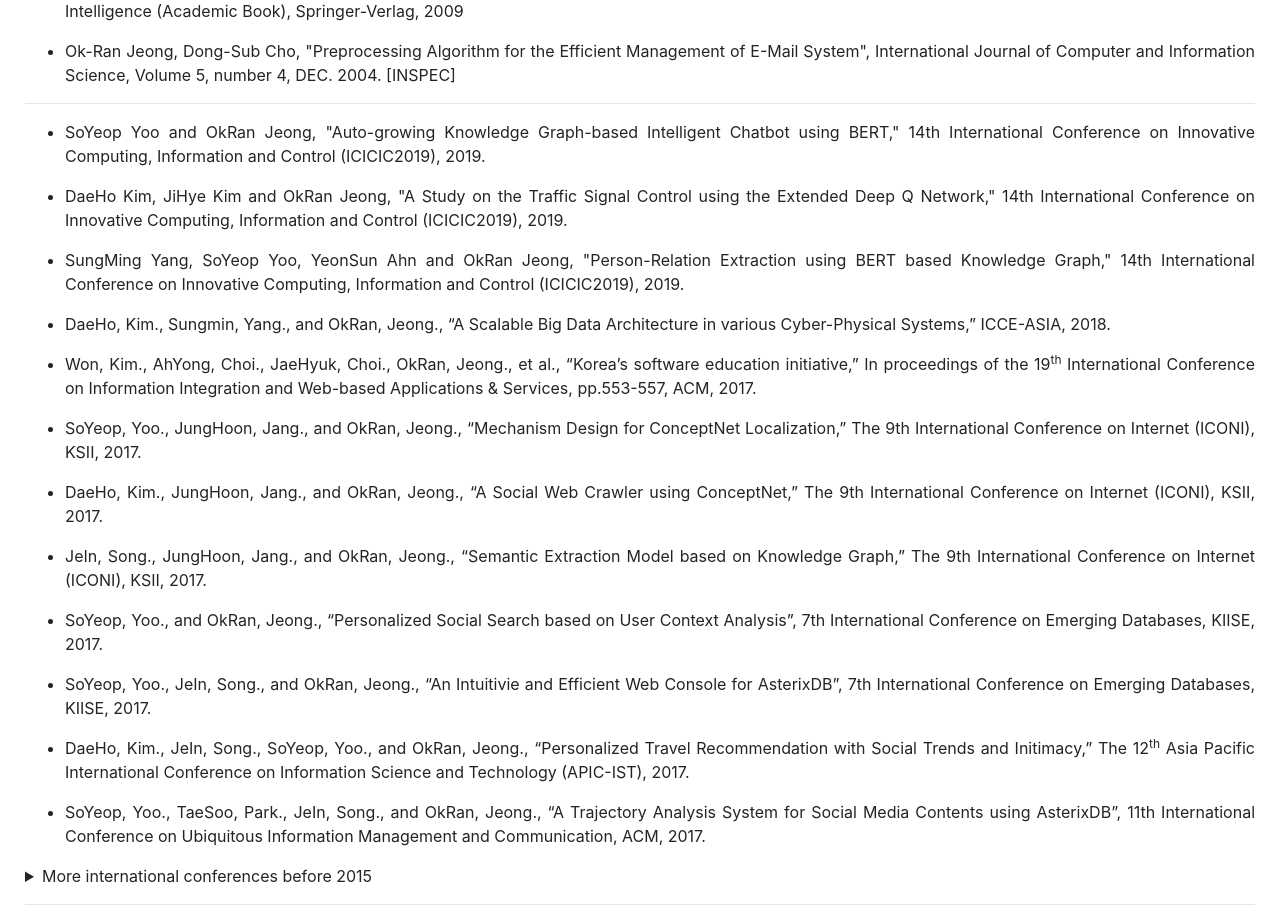
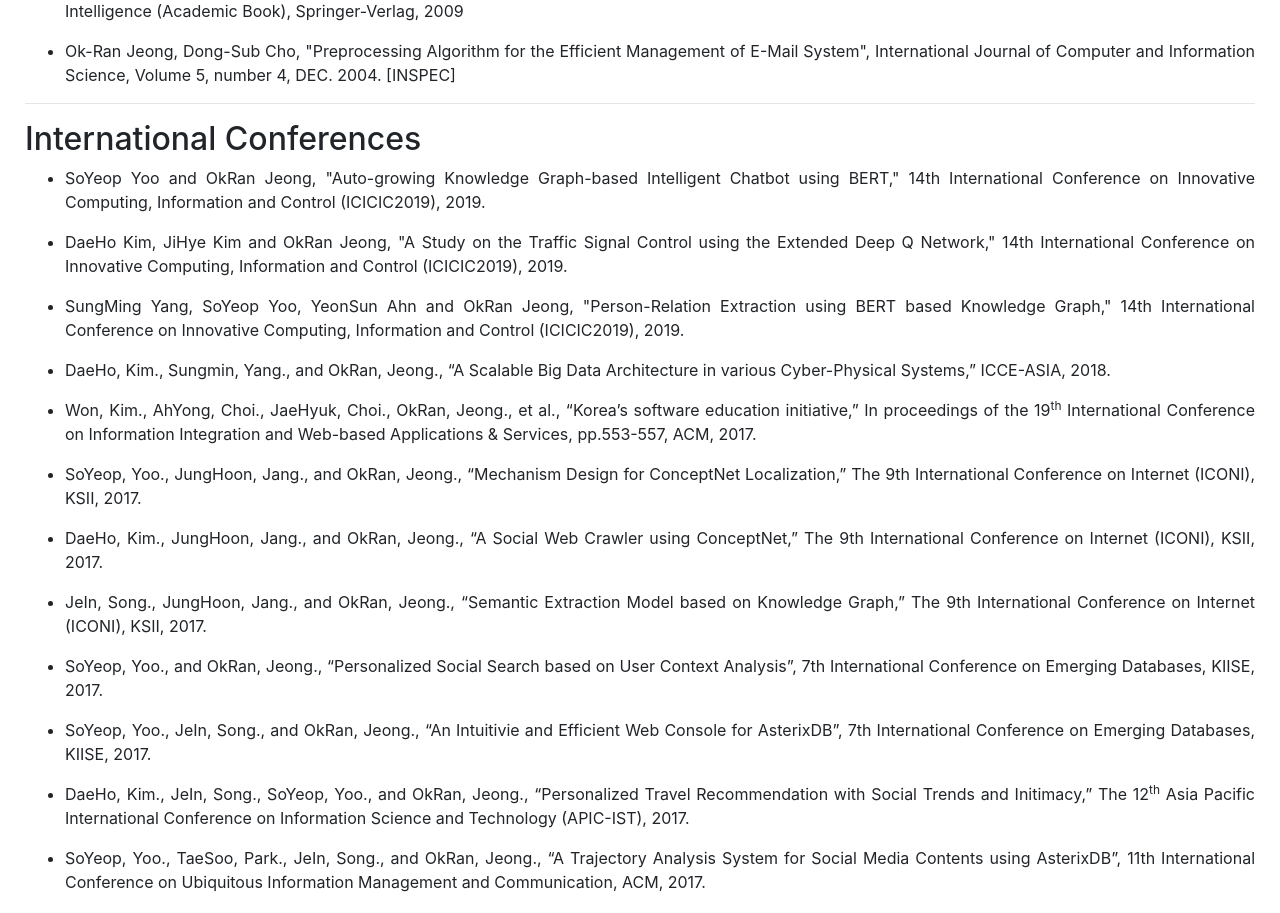
Before and after one commit to IDALab-Gachon/idalab, a React (Create React App) app: page /publications in a window 1280 px wide. Shown: the part 1020-1933 px from the top of the page. Built offline with nearby package versions, Linux system fonts and the light colour scheme.

Commit message:
change publications

```diff
--- a/src/Pages/Publications.js
+++ b/src/Pages/Publications.js
@@ -124,6 +124,7 @@ const Publications = () => {
       </div>
       <hr />
       <div className="int_conf">
+        <h2>International Conferences</h2>
         <ul>
           <li>
             <p>SoYeop Yoo and OkRan Jeong, "Auto-growing Knowledge Graph-based Intelligent Chatbot using BERT," 14th International Conference on Innovative Computing, Information and Control (ICICIC2019), 2019.</p>
```
Also changed, not shown: src/Components/App.js (+1 -6 lines).
